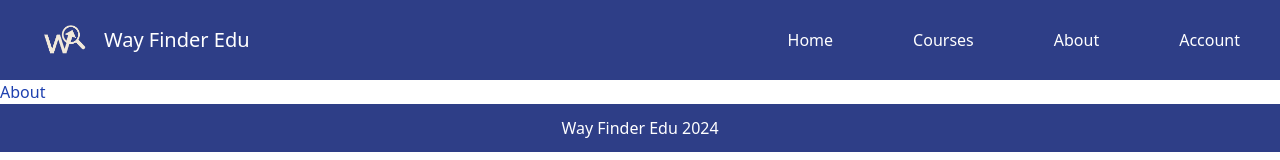
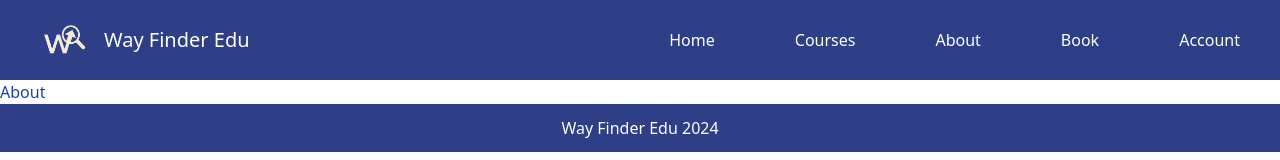
Before and after one commit to kenpegrasio/way-finder-edu, a React (Vite) app: page /about in a window 1280 px wide. Shown: the top 160 px of the page. Built offline with nearby package versions, Linux system fonts and the light colour scheme.

Commit message:
Add Book feature

```diff
--- a/src/components/Navbar.tsx
+++ b/src/components/Navbar.tsx
@@ -24,6 +24,9 @@ function Navbar() {
         <Link to="/about">
           <h3 className="text-white hover:underline">About</h3>
         </Link>
+        <Link to="https://api.whatsapp.com/send?phone=6287831687797">
+          <h3 className="text-white hover:underline">Book</h3>
+        </Link>
         {/* <Link to="/account" className="text-white hover:underline"> */}
         <h3 className="text-white hover:underline">Account</h3>
         {/* </Link> */}
```
